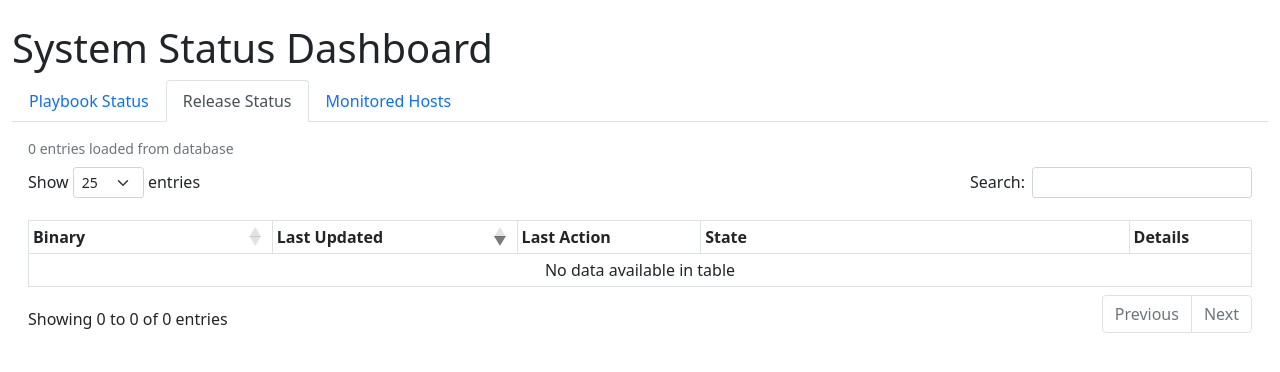
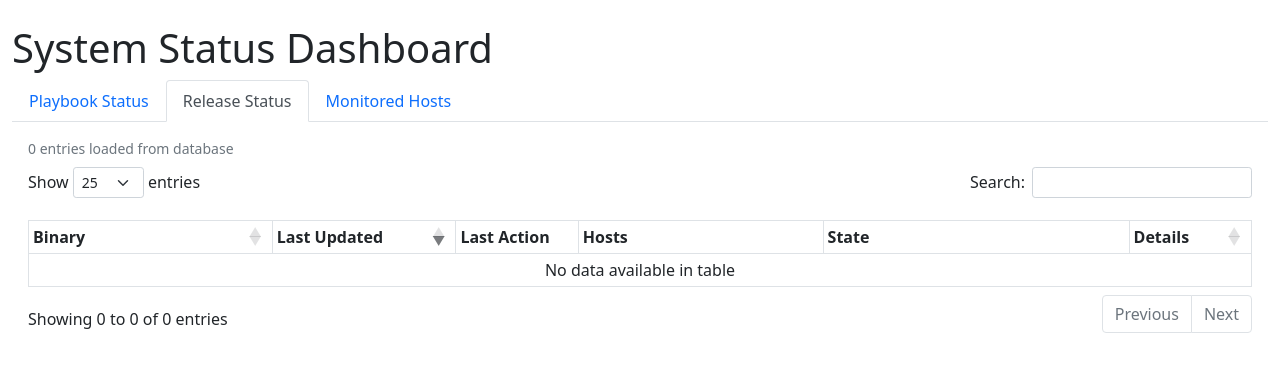
Before and after one commit to kdev-labs/sysadm-status-dashboard, a Flask app: page / in a window 1280 px wide, after a click on "Release Status". Shown: the top 372 px of the page. Run offline with Flask 2, Linux system fonts and the light colour scheme; some libraries are stand-ins or nearby versions.

Commit message:
Added support for host field

```diff
--- a/templates/dashboard.html
+++ b/templates/dashboard.html
@@ -186,9 +186,10 @@
                         <thead>
                             <tr>
                                 <th style="width: 20%">Binary</th>
-                                <th style="width: 20%">Last Updated</th>
-                                <th style="width: 15%">Last Action</th>
-                                <th style="width: 35%">State</th>
+                                <th style="width: 15%">Last Updated</th>
+                                <th style="width: 10%">Last Action</th>
+                                <th style="width: 20%">Hosts</th>
+                                <th style="width: 25%">State</th>
                                 <th style="width: 10%">Details</th>
                             </tr>
                         </thead>
@@ -201,6 +202,11 @@
                                     <span class="action-type {{ release.last_action }}">
                                         {{ release.last_action }}
                                     </span>
+                                </td>
+                                <td>
+                                    <div class="hosts small text-muted">
+                                        {{ release.hosts | join(', ') }}
+                                    </div>
                                 </td>
                                 <td>
                                     <div class="release-state">
@@ -243,7 +249,8 @@
                         <div class="modal-body p-0">
                             <div class="action-history">
                                 {% for action in release.history %}
-                                <div class="action-row d-flex justify-content-between align-items-center">
+                                <div class="action-row d-flex flex-column">
+                                    <div class="d-flex justify-content-between align-items-center">
                                         <div class="d-flex align-items-center gap-3">
                                             <span class="action-type {{ action.action }}">{{ action.action }}</span>
                                             {% if action.source_size %}
@@ -251,6 +258,12 @@
                                             {% endif %}
                                         </div>
                                         <span class="action-timestamp">{{ action.timestamp }}</span>
+                                    </div>
+                                    {% if action.hosts %}
+                                    <div class="hosts small text-muted mt-2">
+                                        <i class="bi bi-hdd-network"></i> {{ action.hosts | join(', ') }}
+                                    </div>
+                                    {% endif %}
                                 </div>
                                 {% endfor %}
                             </div>
```
Also changed, not shown: database.py (+10 -4 lines). Lines whose indentation alone changed are shown as unchanged.
